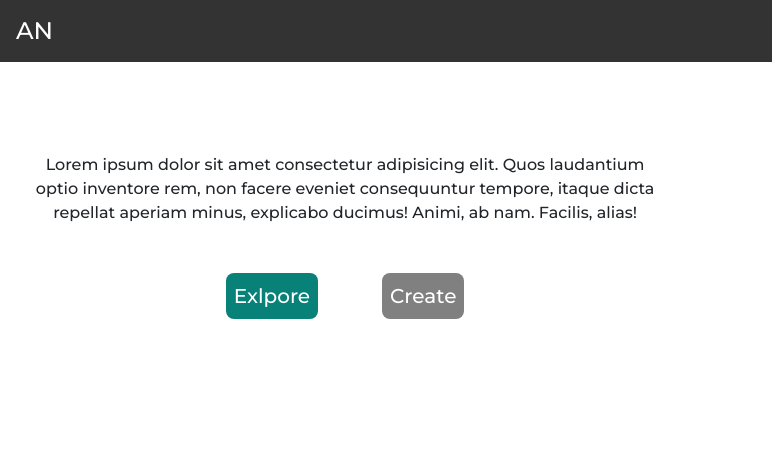
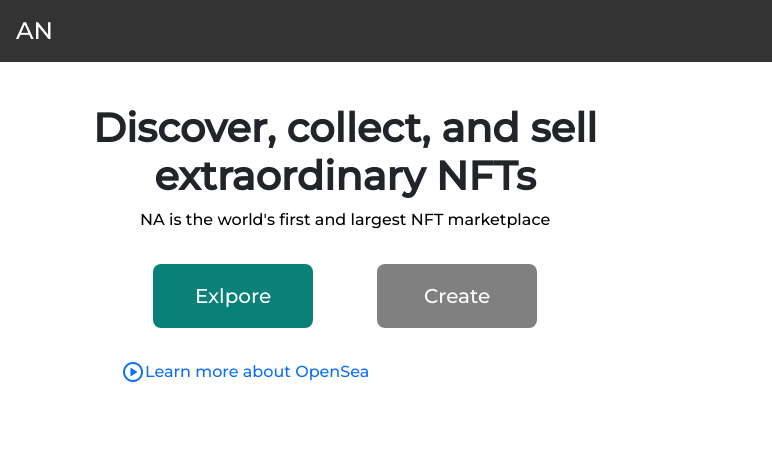
Before and after one commit to AriNavarro23/portfolio-navarro, a website: page pages/Marketplace.html in a window 1280 px wide. Shown: the top 450 px of the page, 0-772 px from the left. Drawn offline with nearby package versions, Linux system fonts and the light colour scheme.

Commit message:
proyecto final

```diff
--- a/pages/Marketplace.html
+++ b/pages/Marketplace.html
@@ -70,10 +70,23 @@
         <div class="container-fluid">
         <!-------------- text -------------->
         <div class="textFluid col-6" >
-            <p>Lorem ipsum dolor sit amet consectetur adipisicing elit. Quos laudantium optio inventore rem, non facere eveniet consequuntur tempore, itaque dicta repellat aperiam minus, explicabo ducimus! Animi, ab nam. Facilis, alias!</p>
+            <h1>Discover, collect, and sell extraordinary NFTs</h1>
+            <span>NA is the world's first and largest NFT marketplace</span>
             <div class="buttonFluid" >
-                <button type="button" id="button1" class="btn btn-primary btn-lg ">Exlpore</button>
-                <button type="button" id="button2" class="btn btn-secondary btn-lg">Create</button>
+                <div class="containerButton" >
+                    <button type="button" id="button1" class="btn btn-primary btn-lg ">Exlpore</button>
+                    <button type="button" id="button2" class="btn btn-secondary btn-lg">Create</button>
+                </div>
+                <div>
+                    <div>
+                        <a href="">
+                            <div class="containerLink" >
+                                <span class="material-symbols-outlined">play_circle</span>
+                                <p>Learn more about OpenSea</p>
+                            </div>
+                        </a>
+                    </div>
+                </div>
             </div>
         </div>
 
--- a/scss/section/_Marketplace.scss
+++ b/scss/section/_Marketplace.scss
@@ -72,20 +72,39 @@ body{
 
 .buttonFluid{
     display: flex;
+    flex-direction:column;
 
     button{
         margin: 2rem;
     }
 }
 
+.containerButton{
+    display:flex;
+}
+
+.containerLink{
+    display: flex;
+
+    span{
+        color: var(--bs-link-color);
+    }
+}
+
 #button1{
     background-color: #088178;
-    padding: 0.5rem;
+    padding: 1.5rem;
+    width: 10rem;
+    height: 4rem;
+    align-items: center;
 }
 
 #button2{
     background-color: gray;
-    padding: 0.5rem;
+    padding: 1.5rem;
+    width: 10rem;
+    height: 4rem;
+    align-items: center;
 }
 
 .btn-container{
```
Also changed, not shown: index.html (+7 -13 lines), css/main.css.
